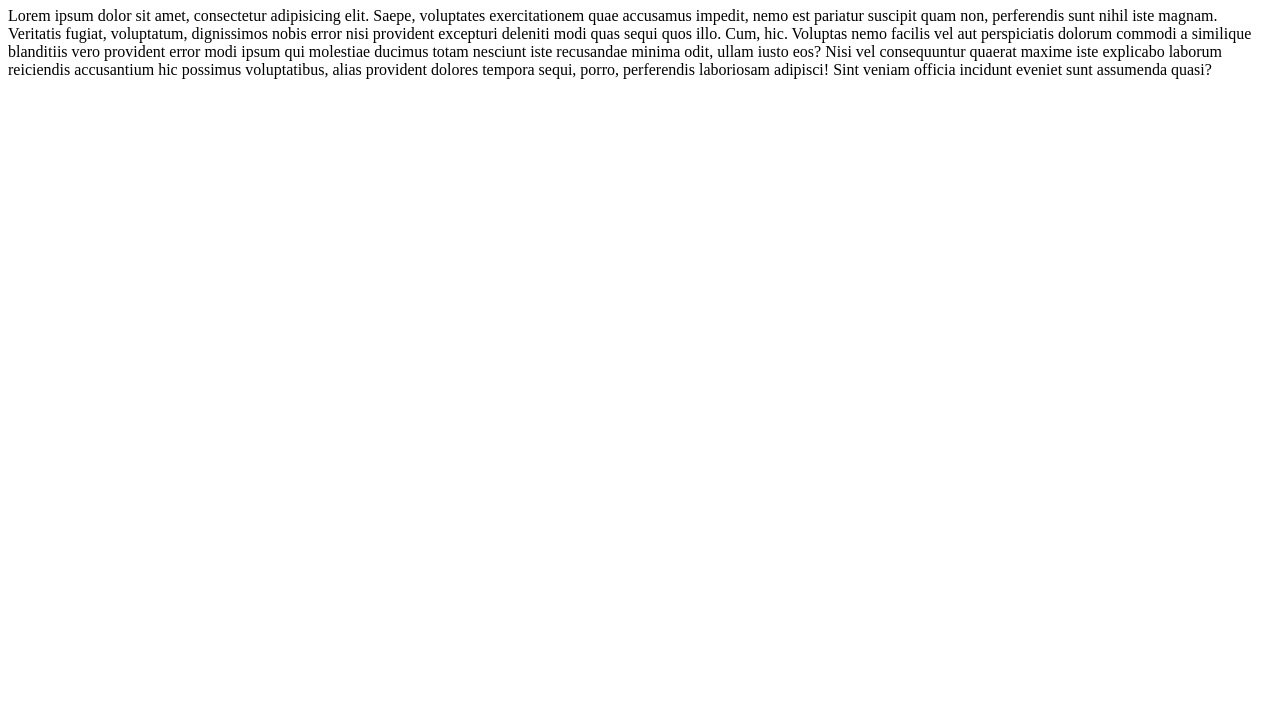
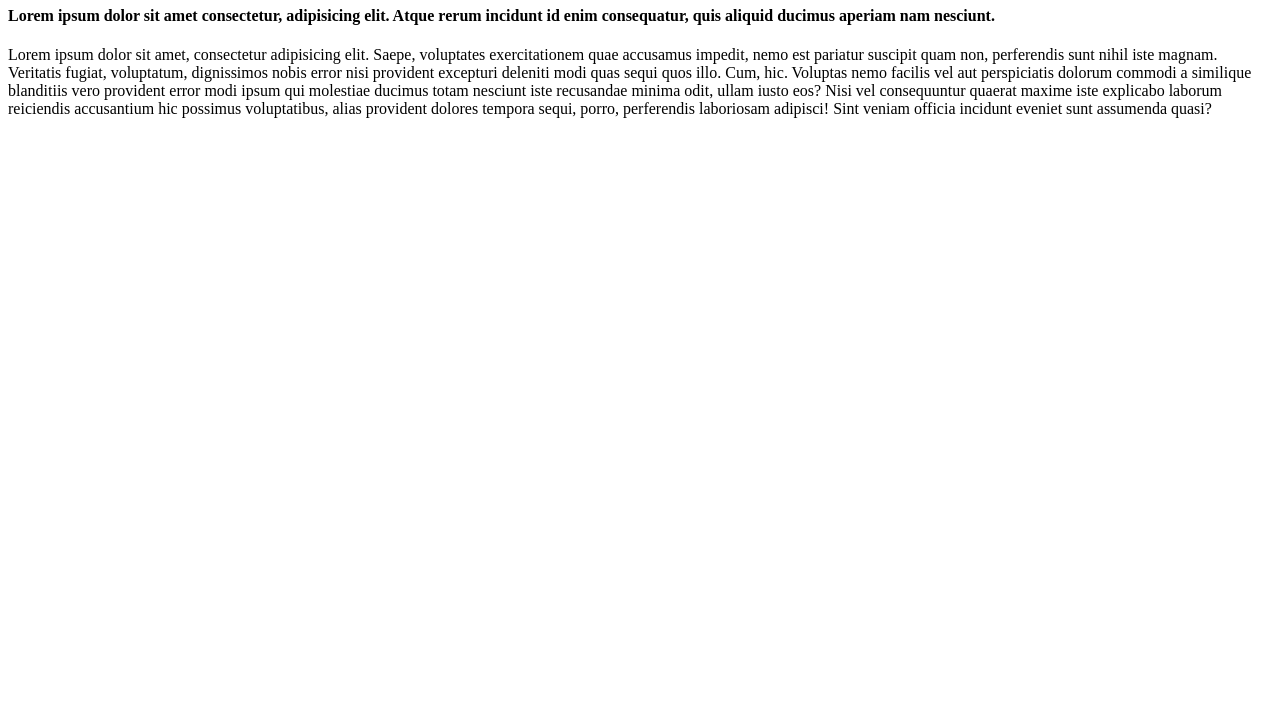
Before and after one commit to NAENG26091989/git-course, a plain HTML site: page index.html in a window 1280 px wide. Shown: the part 73-800 px from the top of the page. Drawn offline with Linux system fonts and the light colour scheme.

Commit message:
add new h4 tag

```diff
--- a/index.html
+++ b/index.html
@@ -8,6 +8,7 @@
 </head>
 <body>
     <h1>GitHub course</h1>
+    <h4>Lorem ipsum dolor sit amet consectetur, adipisicing elit. Atque rerum incidunt id enim consequatur, quis aliquid ducimus aperiam nam nesciunt.</h4>
     <p>Lorem ipsum dolor sit amet, consectetur adipisicing elit. Saepe, voluptates exercitationem quae accusamus impedit, nemo est pariatur suscipit quam non, perferendis sunt nihil iste magnam. Veritatis fugiat, voluptatum, dignissimos nobis error nisi provident excepturi deleniti modi quas sequi quos illo. Cum, hic. Voluptas nemo facilis vel aut perspiciatis dolorum commodi a similique blanditiis vero provident error modi ipsum qui molestiae ducimus totam nesciunt iste recusandae minima odit, ullam iusto eos? Nisi vel consequuntur quaerat maxime iste explicabo laborum reiciendis accusantium hic possimus voluptatibus, alias provident dolores tempora sequi, porro, perferendis laboriosam adipisci! Sint veniam officia incidunt eveniet sunt assumenda quasi?</p>
 </body>
 </html>
```
